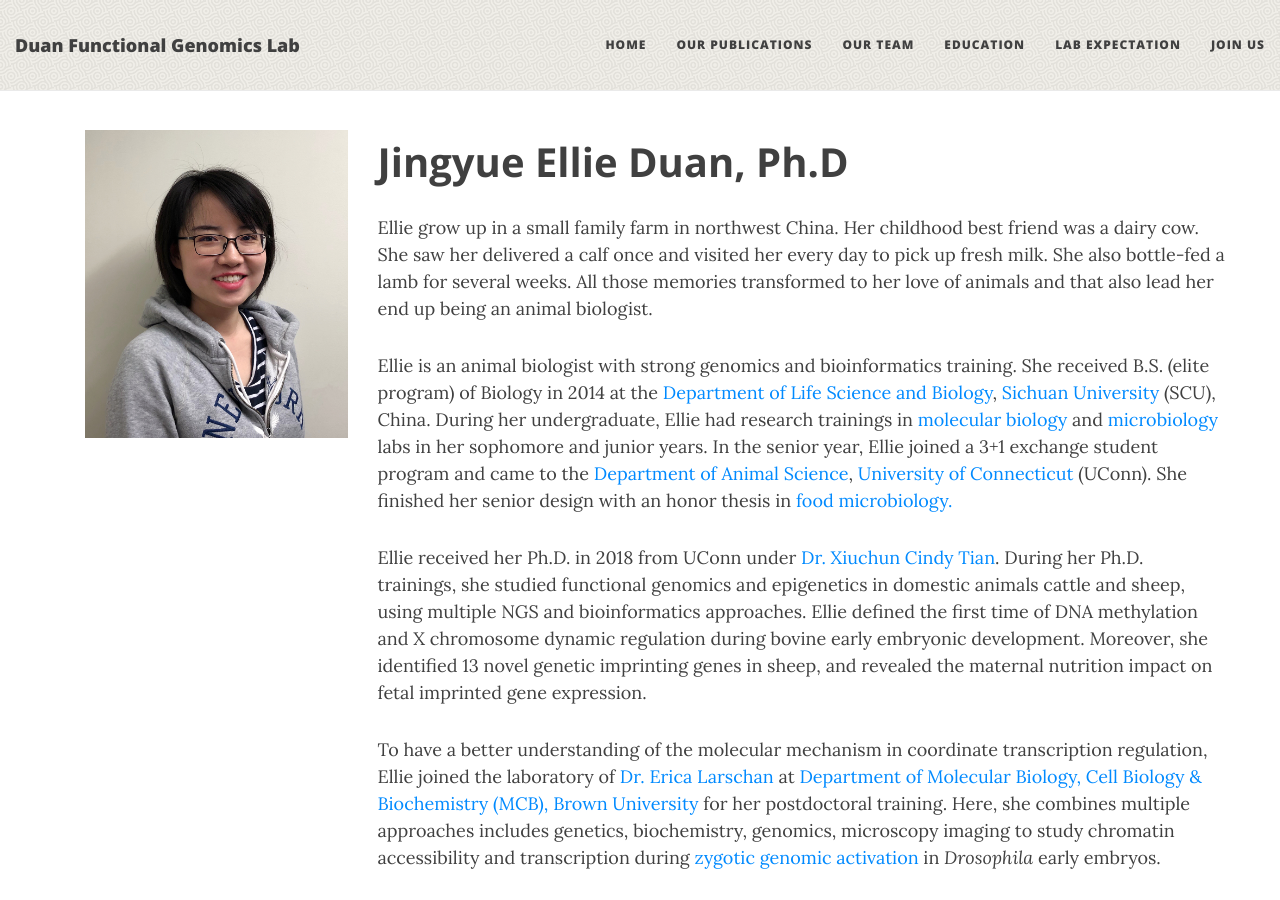
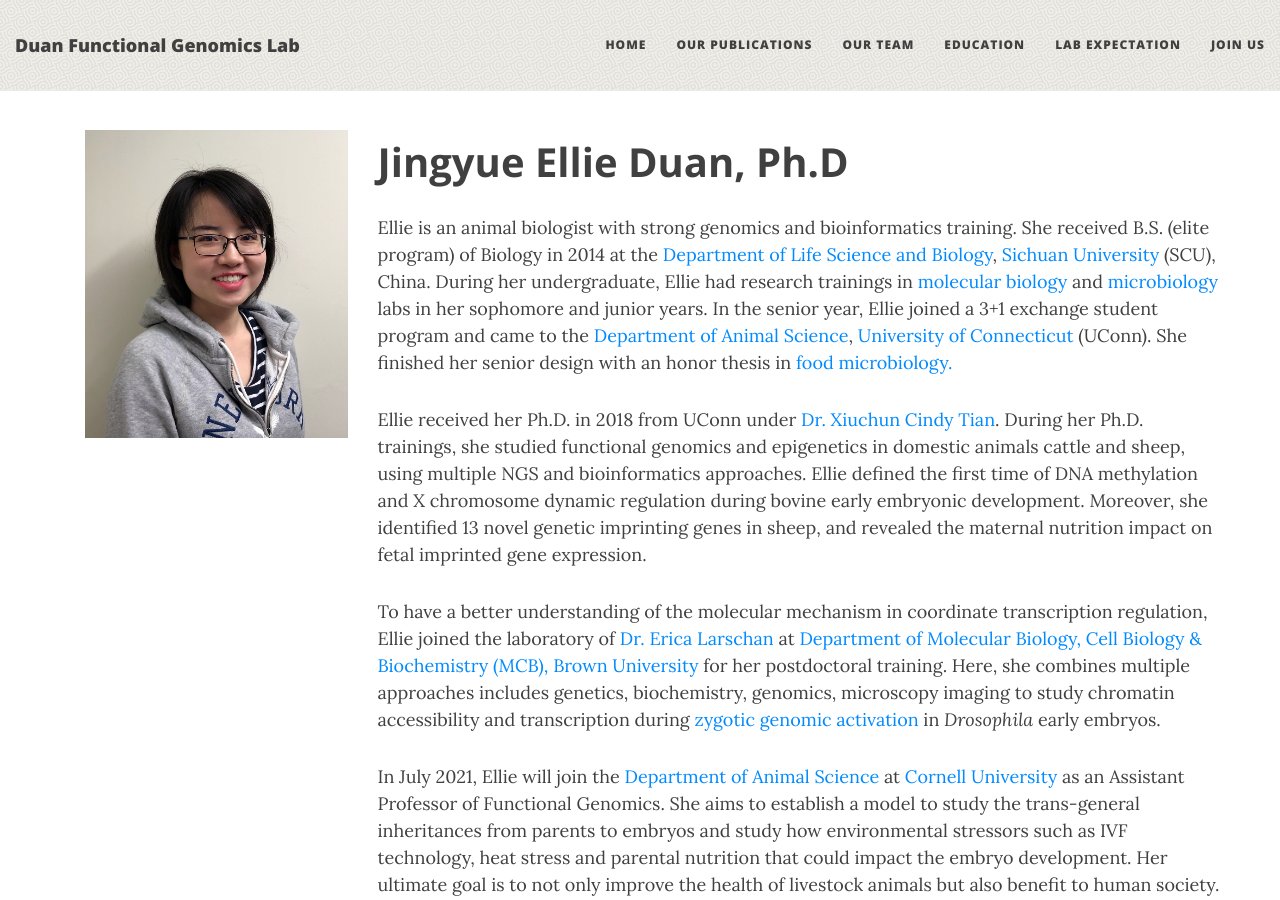
Before and after one commit to EllieDuan/EllieDuan.github.io, a Jekyll site: the page built from lab_team.html, in a window 1280 px wide and 900 px high. Built offline with Jekyll 4.4.1, drawn with Linux system fonts in a browser that asks for light colours; nearby versions of some CDN libraries.

Commit message:
update lab team

```diff
--- a/lab_team.html
+++ b/lab_team.html
@@ -11,10 +11,6 @@
          </div>
         <div class="col-lg-9">
         	<h5 style="font-weight: bold"> Jingyue Ellie Duan, Ph.D </h5>
-        	<p>
-        	Ellie grow up in a small family farm in northwest China. Her childhood best friend was a dairy cow. She saw her delivered a calf once and visited her every day to pick up fresh milk. She also bottle-fed a lamb for several weeks. All those memories transformed to her love of animals and that also lead her end up being an animal biologist.
-        	</p>
-
         	<p>
         	Ellie is an animal biologist with strong genomics and bioinformatics training. She received B.S. (elite program) of Biology in 2014 at the <a href="http://international.scu.edu.cn/Home/Index/post/cat_id/49/art_id/354.html">Department of Life Science and Biology</a>, <a href="http://en.scu.edu.cn/">Sichuan University</a> (SCU), China. During her undergraduate, Ellie had research trainings in <a href="https://www.researchgate.net/profile/Yi_Yang58">molecular biology </a> and <a href="https://www.researchgate.net/profile/Qun_Sun3">microbiology </a> labs in her sophomore and junior years. In the senior year, Ellie joined a 3+1 exchange student program and came to the <a href="http://animalscience.uconn.edu/"> Department of Animal Science</a>,  <a href="https://uconn.edu/">University of Connecticut</a> (UConn). She finished her senior design with an honor thesis in <a href="http://animalscience.uconn.edu/faculty/Kumar%20Venkitanarayanan.php">food microbiology.</a>
         	</p>
```
